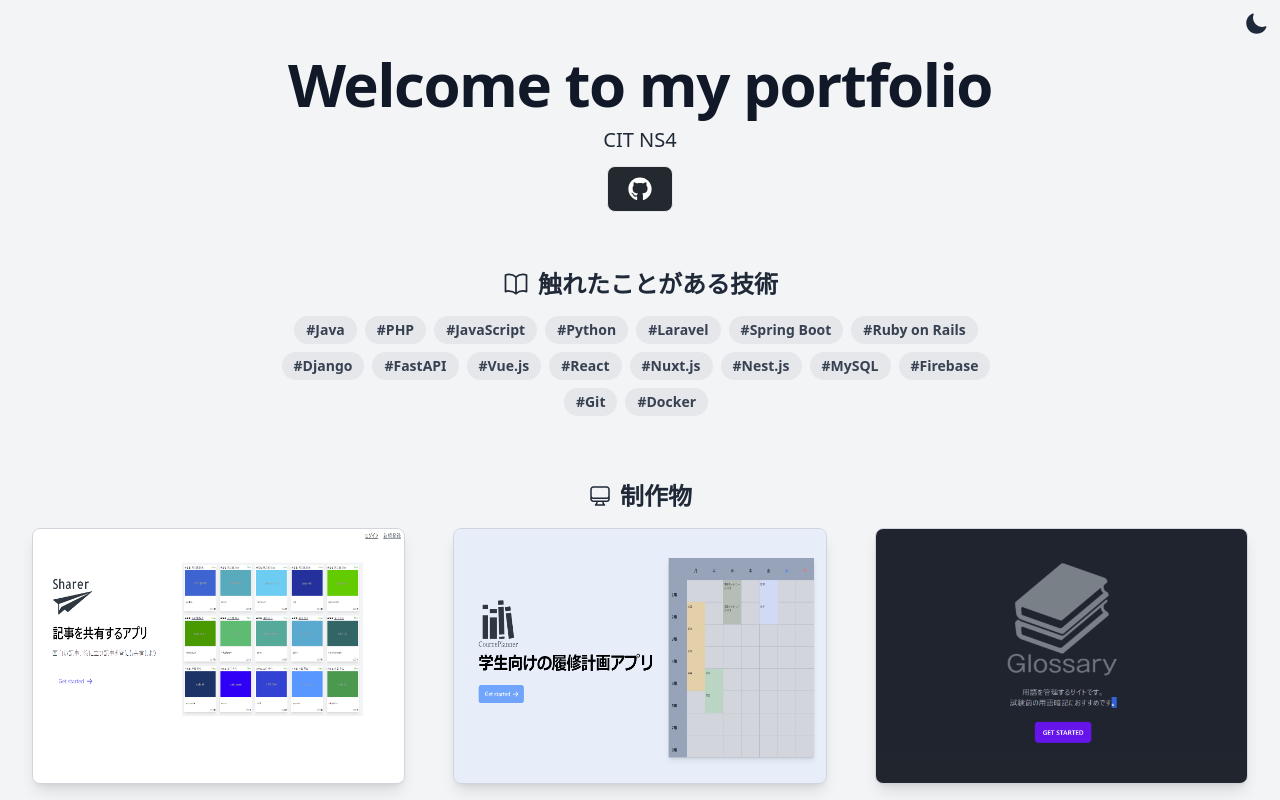
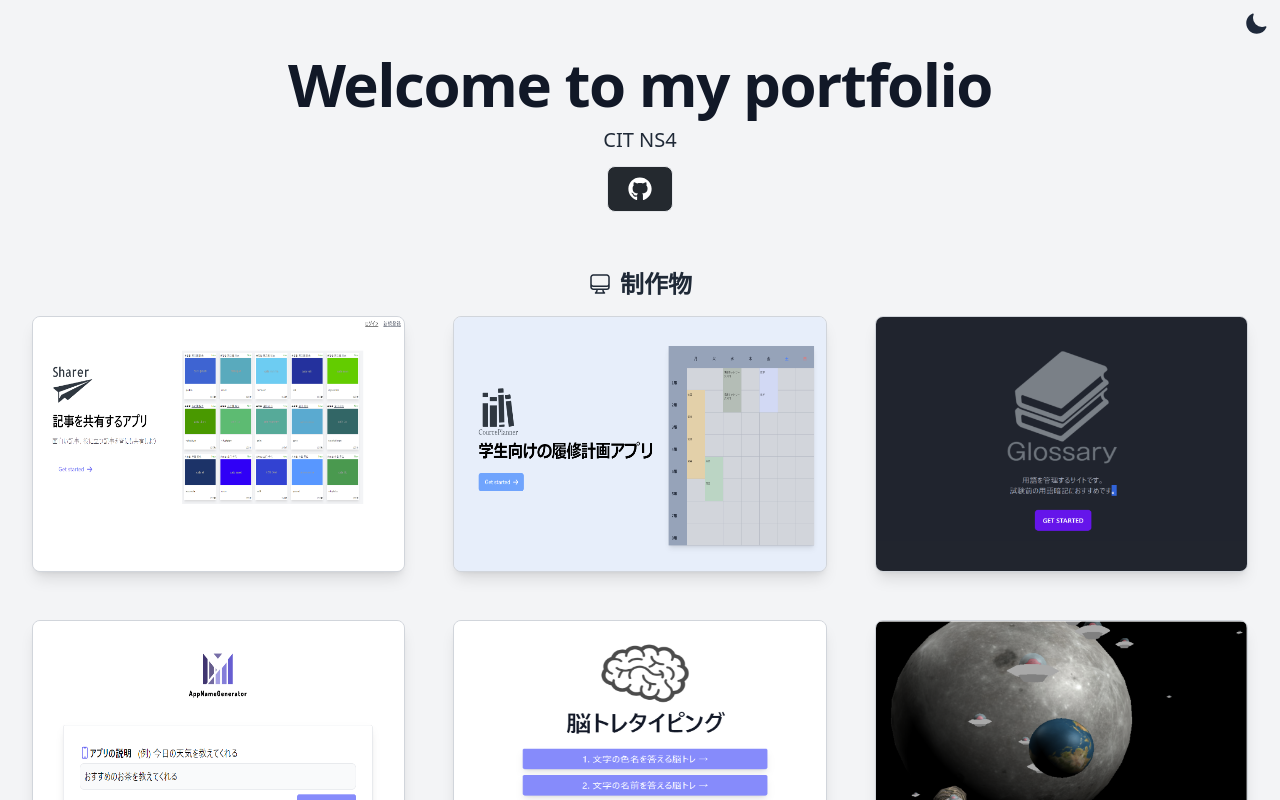
Before and after one commit to takashi145/portfolio2, a Vue app: page / in a window 1280 px wide. Shown: the top 800 px of the page. Built offline with nearby package versions, Linux system fonts and the light colour scheme.

Commit message:
Update App.vue,

```diff
--- a/src/App.vue
+++ b/src/App.vue
@@ -29,7 +29,7 @@ import skills from './data/skills.json';
 
       <div class="space-y-14">
         <!-- SKills -->
-        <div class="text-center mx-auto max-w-3xl">
+        <!-- <div class="text-center mx-auto max-w-3xl">
           <h2 class="flex items-center justify-center text-2xl font-semibold text-gray-800 mb-4 dark:text-white">
             <svg xmlns="http://www.w3.org/2000/svg" fill="none" viewBox="0 0 24 24" stroke-width="1.5" stroke="currentColor" class="w-7 h-7 mr-2">
               <path stroke-linecap="round" stroke-linejoin="round" d="M12 6.042A8.967 8.967 0 006 3.75c-1.052 0-2.062.18-3 .512v14.25A8.987 8.987 0 016 18c2.305 0 4.408.867 6 2.292m0-14.25a8.966 8.966 0 016-2.292c1.052 0 2.062.18 3 .512v14.25A8.987 8.987 0 0018 18a8.967 8.967 0 00-6 2.292m0-14.25v14.25" />
@@ -42,7 +42,7 @@ import skills from './data/skills.json';
           >
             #{{ skill.name }}
           </div>
-        </div>
+        </div> -->
 
         <!-- Product List -->
         <div class="min-h-screen px-12 sm:px-8 pb-24">
--- a/src/data/products.json
+++ b/src/data/products.json
@@ -37,7 +37,7 @@
   {
     "id": 6,
     "image": "images/webgl.PNG",
-    "name": "Space Universe 3d",
+    "name": "Space 3d",
     "description": "three.jsで宇宙空間",
     "url": "https://takashi145.github.io/webGL-sample/"
   },
```
